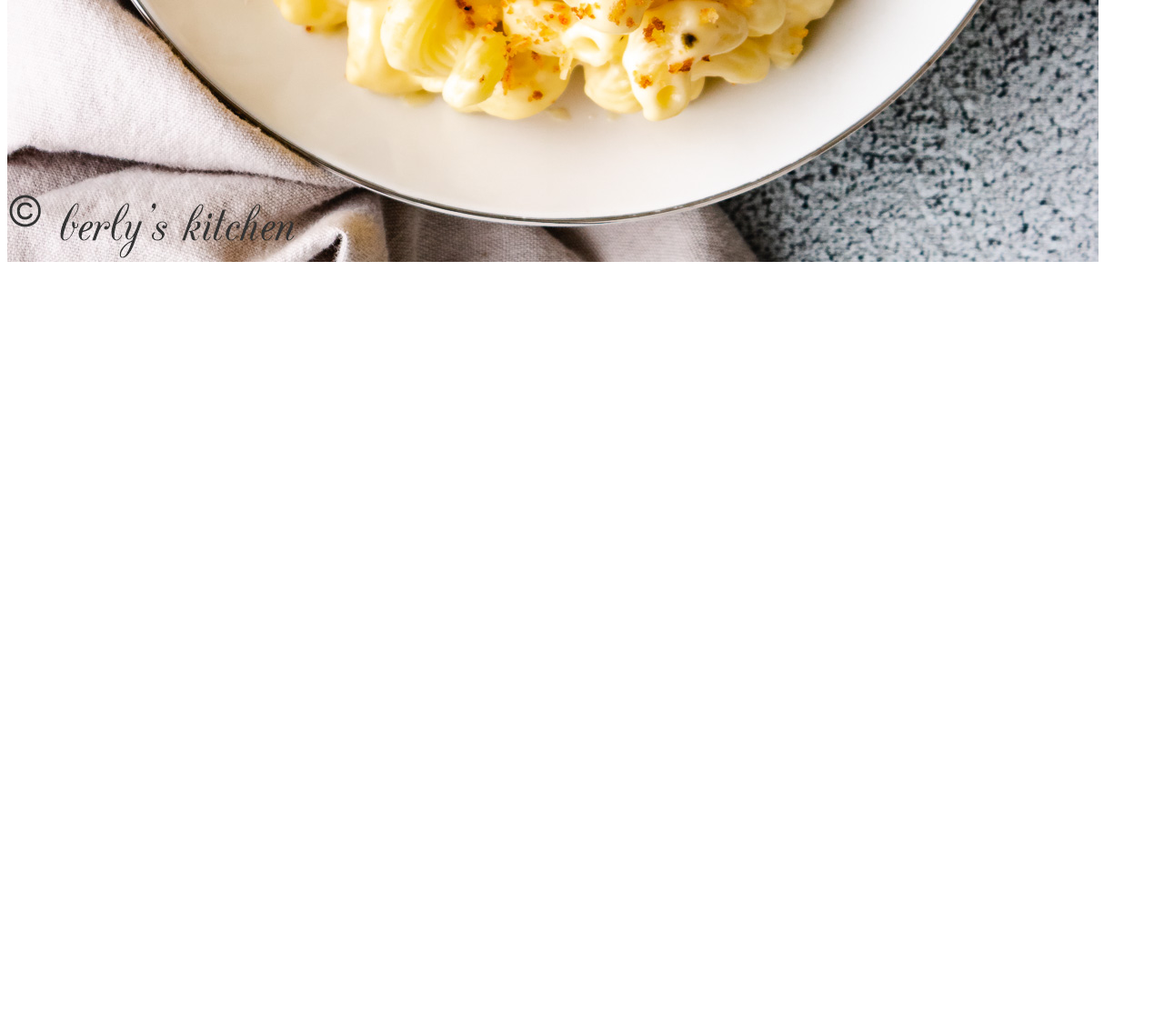
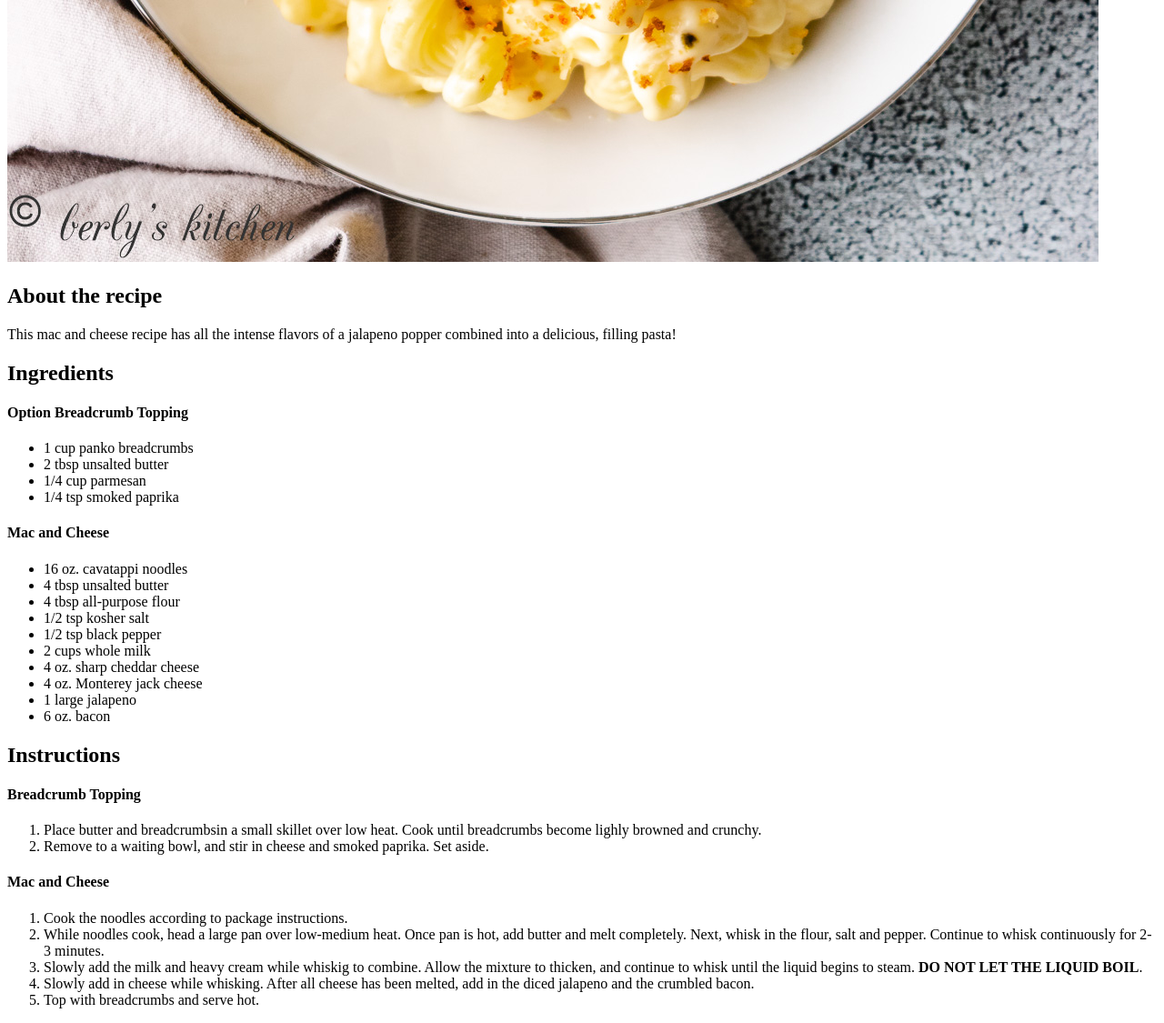
Before and after one commit to BigToeler/odin-recipes, a plain HTML site: page recipes/MacNCheese.html in a window 1280 px wide. Shown: the part 992-2117 px from the top of the page at 91% size. Before the commit the page ends 1292 px from the top, so only its background shows below. Drawn offline with Linux system fonts and the light colour scheme.

Commit message:
Finished Mac and Cheese page. Added image and recipe description to street taco page.

```diff
--- a/recipes/MacNCheese.html
+++ b/recipes/MacNCheese.html
@@ -10,5 +10,49 @@
     <h1>Jalapeno Bacon Mac and Cheese</h1>
     <img src="../images/MacNCheese.jpg" alt="Mac and Cheese topped with bacon and slices of jalapeno.">
 
+    <h2>About the recipe</h2>
+    <p>This mac and cheese recipe has all the intense flavors of a jalapeno popper combined into a delicious, filling pasta!</p>
+
+    <h2>Ingredients</h2>
+        <h4>Option Breadcrumb Topping</h4>
+            <ul>
+                <li>1 cup panko breadcrumbs</li>
+                <li>2 tbsp unsalted butter</li>
+                <li>1/4 cup parmesan</li>
+                <li>1/4 tsp smoked paprika</li>
+            </ul>
+        <h4>Mac and Cheese</h4>
+            <ul>
+                <li>16 oz. cavatappi noodles</li>
+                <li>4 tbsp unsalted butter</li>
+                <li>4 tbsp all-purpose flour</li>
+                <li>1/2 tsp kosher salt</li>
+                <li>1/2 tsp black pepper</li>
+                <li>2 cups whole milk</li>
+                <li>4 oz. sharp cheddar cheese</li>
+                <li> 4 oz. Monterey jack cheese</li>
+                <li>1 large jalapeno</li>
+                <li>6 oz. bacon</li>
+            </ul>
+
+    <h2>Instructions</h2>
+            <h4>Breadcrumb Topping</h4>
+                <ol>
+                    <li>Place butter and breadcrumbsin a small skillet over low heat. Cook until breadcrumbs become lighly browned and crunchy.</li>
+                    <li>Remove to a waiting bowl, and stir in cheese and smoked paprika. Set aside.</li>
+                </ol>
+            <h4>Mac and Cheese</h4>
+                <ol>
+                    <li>Cook the noodles according to package instructions.</li>
+                    <li>While noodles cook, head a large pan over low-medium heat. Once pan is hot, add butter and melt completely. Next, whisk in the flour, salt and pepper.
+                    Continue to whisk continuously for 2-3 minutes.</li>
+                    <li>Slowly add the milk and heavy cream while whiskig to combine. Allow the mixture to thicken, and continue to whisk until the liquid begins to steam.
+                    <strong>DO NOT LET THE LIQUID BOIL</strong>.</li>
+                    <li>Slowly add in cheese while whisking. After all cheese has been melted, add in the diced jalapeno and the crumbled bacon.</li>
+                    <li>Top with breadcrumbs and serve hot.</li>
+                </ol>
+
+
+
 </body>
 </html>
```
Also changed, not shown: recipes/ChknPasta.html (+1 -1 lines), recipes/StreetTacos.html (+18 -0 lines), images/StreetTaco.jpg (added).
